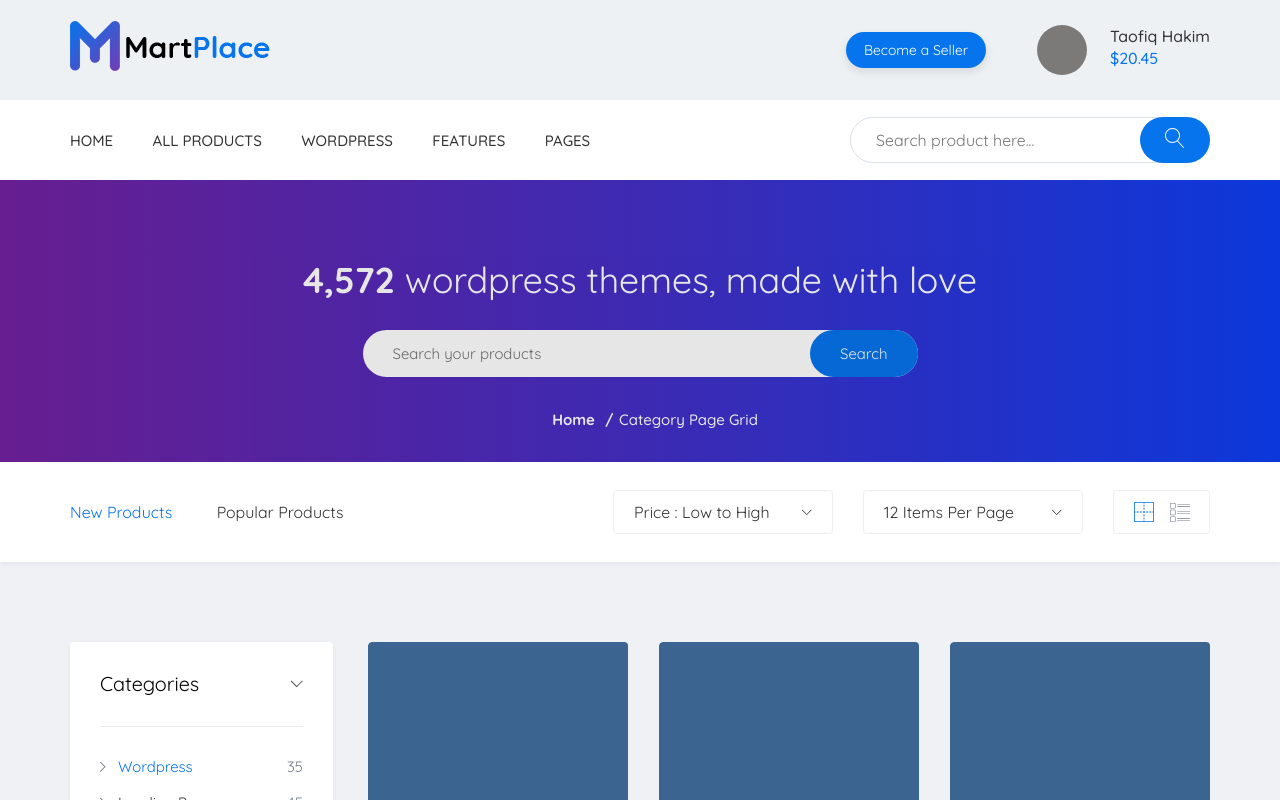
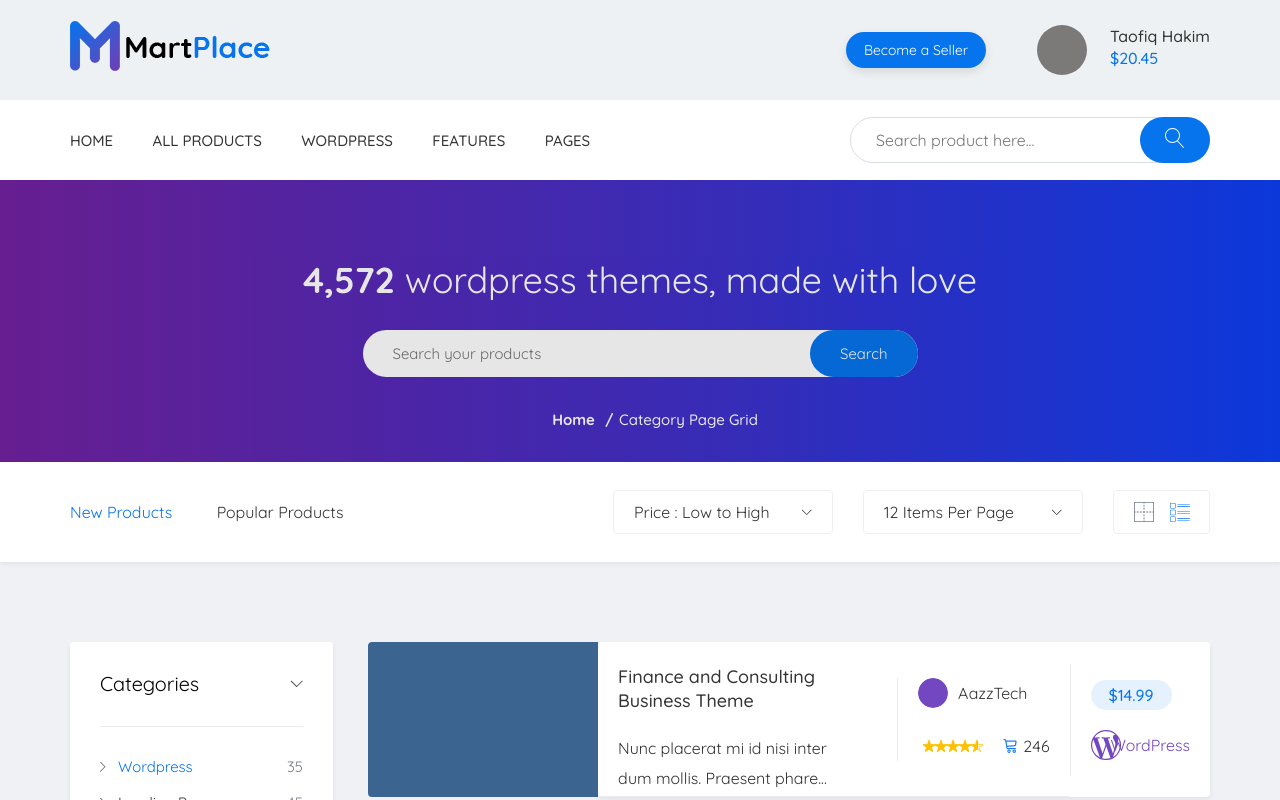
Before and after one commit to TatyanaShevchenko/martplace, a website: page app/category-page-grid.html in a window 1280 px wide. Both pictures are taken after a click on the button 1179 px from the left and 512 px from the top of the page. Shown: the top 800 px of the page. Drawn offline with nearby package versions, Linux system fonts and the light colour scheme; files whose address does not match are found by name; a web font is replaced by a local one.

Commit message:
add list view

```diff
--- a/app/category-page-grid.html
+++ b/app/category-page-grid.html
@@ -159,7 +159,7 @@
                                 </div>
 
                                 <div class="view-type filter-options-frame">
-                                    <button class="grid-icon view-type-btn"></button>
+                                    <button class="grid-icon view-type-btn active"></button>
                                     <button class="list-icon view-type-btn"></button>
                                 </div>
 
@@ -235,8 +235,14 @@
 
                                     <div class="product__item-mini-content">
                                         <div class="product__item-mini-description">
-                                            <a href="#" class="product__item-mini-title">Finance and Consulting
+                                            <div class="first-column">
+                                                <a href="#" class="product__item-mini-title">Finance and Consulting
                                             Business Theme</a>
+                                                <div class="product__item-mini-text">
+                                                    Nunc placerat mi id nisi inter dum mollis. Praesent phare...
+                                                </div>
+                                            </div>
+
                                             <div class="info">
                                                 <div class="product__item-header">
                                                     <div class="product__item-author">
--- a/app/js/main.js
+++ b/app/js/main.js
@@ -95,4 +95,16 @@
         "readOnly": true,
 
     });
+
+    $(".list-icon").on('click', function() {
+        $(".product__item-mini").addClass('product__item-page-list');
+        $(".list-icon").addClass('active');
+        $(".grid-icon").removeClass('active');
+
+    });
+    $(".grid-icon").on('click', function() {
+        $(".product__item-mini").removeClass('product__item-page-list');
+        $(".grid-icon").addClass('active');
+        $(".list-icon").removeClass('active');
+    });
 });
--- a/app/scss/style.scss
+++ b/app/scss/style.scss
@@ -1334,7 +1334,7 @@
                     }
                     .grid-icon::before {
                         content: '';
-                        background-image: url(../images/svg/Grid.svg);
+                        background-image: url(../images/svg/GridGrey.svg);
                         background-repeat: no-repeat;
                         background-position: center;
                         background-size: cover;
@@ -1344,12 +1344,35 @@
                         left: 0;
                         position: absolute;
                     }
+                    .grid-icon.active::before {
+                        content: '';
+                        background-image: url(../images/svg/Grid.svg);
+                        background-repeat: no-repeat;
+                        background-position: center;
+                        background-size: cover;
+                        width: 20px;
+                        height: 20px;
+                        top: 0;
+                        left: 0;
+                        position: absolute;
+                    }
                     .list-icon {
                         position: relative;
                     }
                     .list-icon::before {
                         content: '';
                         background-image: url(../images/svg/List.svg);
+                        background-repeat: no-repeat;
+                        background-position: center;
+                        width: 22px;
+                        height: 20px;
+                        top: 0;
+                        left: 0;
+                        position: absolute;
+                    }
+                    .list-icon.active::before {
+                        content: '';
+                        background-image: url(../images/svg/ListBlue.svg);
                         background-repeat: no-repeat;
                         background-position: center;
                         width: 22px;
@@ -1437,8 +1460,10 @@
                         }
                     }
                 }
-                .product__item-mini.product__item-page-grid {
-                    width: 260px;
+                .product__item-mini {
+                    transition: all .5s;
+                    &.product__item-page-grid {
+                        max-width: 260px;
                         .product__item-mini-image {
                             min-height: 163px;
                             border-radius: 4px 4px 0 0;
@@ -1464,6 +1489,7 @@
                         }
                         .price-mini {
                             @include f500;
+                        }
                     }
                 }
             }
@@ -1615,3 +1641,53 @@
                 background-position: center;
                 cursor: pointer;
             }
+
+            .product__item-mini-text {
+                display: none;
+            }
+
+            .product__item-mini.product__item-page-grid {
+                &.product__item-page-list {
+                    max-width: 100%;
+                    .product__item-mini-content {
+                        height: 100%;
+                    }
+                    .product__item-mini-image {
+                        min-height: 100%;
+                        width: 230px;
+                        border-radius: 4px 0px 0px 4px;
+                        background-size: cover;
+                        float: left;
+                    }
+                    .product__item-mini-content {
+                        display: flex;
+                        align-items: center;
+                    }
+                    .product__item-mini-description {
+                        display: flex;
+                        align-items: center;
+                    }
+                    .product__item-mini-text {
+                        display: inline-block;
+                        margin: 0 20px;
+                    }
+                    .info {
+                        display: inline-block;
+                        margin: 0 20px;
+                        border-left: 1px solid #ececec;
+                        max-width: 207px;
+                        padding-left: 20px;
+                    }
+                    .first-column {
+                        min-width: 260px;
+                    }
+                    .bottom-mini {
+                        display: flex;
+                        flex-direction: column;
+                        border-left: 1px solid #ececec;
+                        .bottom-box {
+                            margin-bottom: 20px;
+                        }
+                    }
+                }
+            }
```
Also changed, not shown: app/css/style.min.css, app/images/svg/GridGrey.svg (added), app/images/svg/ListBlue.svg (added). Lines whose indentation alone changed are shown as unchanged.
